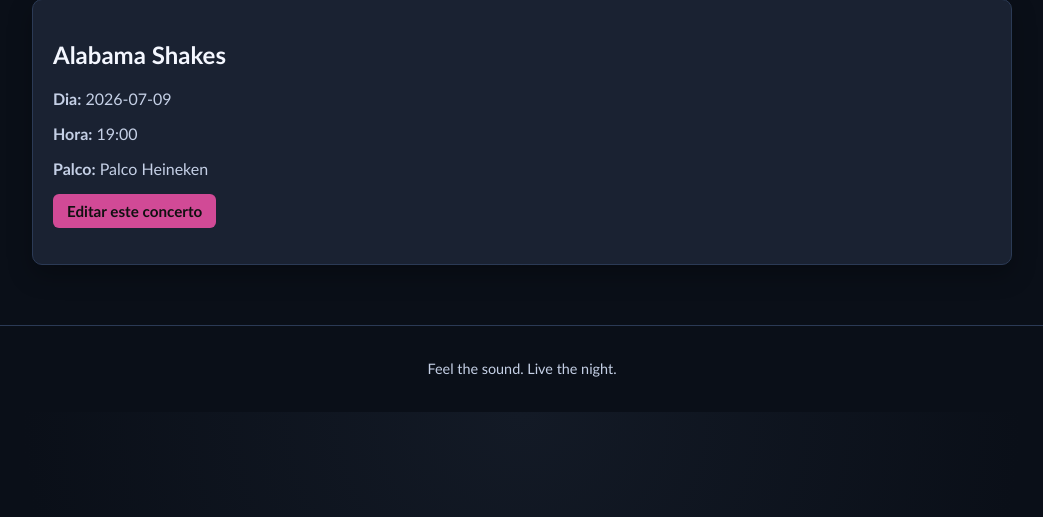
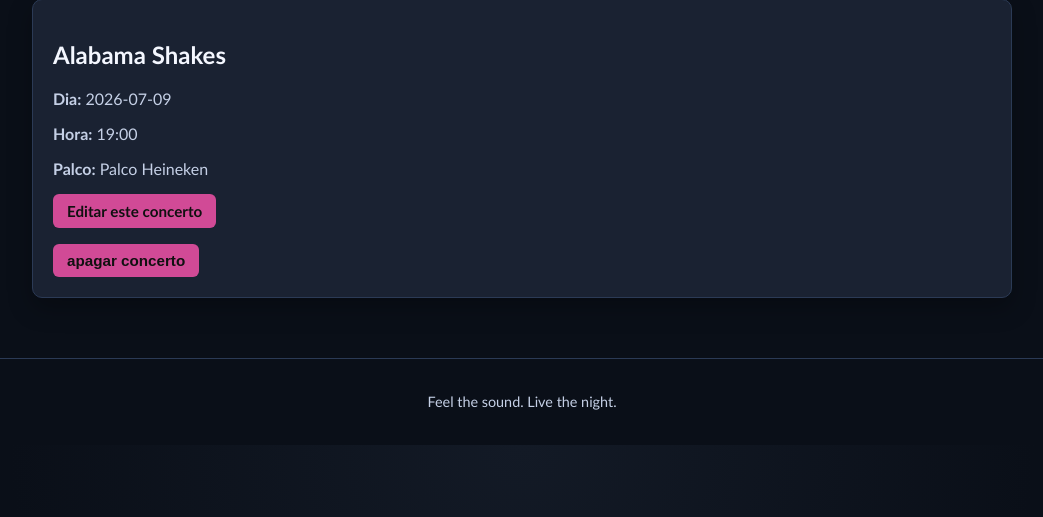
Before and after one commit to duarteverissimo-lusofona/festival-form-a22303434, a Django app: page /concertos/4/ in a window 1280 px wide. Shown: the part 231-748 px from the top of the page, without its empty margins (118-1161 px from the left). Run offline with Django 5.2, Linux system fonts and the light colour scheme; data comes from the database, SQL or seed files in the repository; both versions use the stored data as it was after the commit.

Commit message:
alteraçoes e correçoes ao festival app

```diff
--- a/festival/models.py
+++ b/festival/models.py
@@ -10,6 +10,7 @@
     nome = models.CharField(max_length=100)
     capacidade = models.PositiveIntegerField(default=0)
     imagem = models.ImageField(upload_to="palcos/", null=True, blank=True)
+    acessibilidade_mobilidade_reduzida = models.BooleanField(default=False)
 
     def __str__(self):
         return self.nome
--- a/festival/templates/festival/concerto.html
+++ b/festival/templates/festival/concerto.html
@@ -8,6 +8,10 @@
         <p><strong>Hora:</strong> {{ concerto.hora }}</p>
         <p><strong>Palco:</strong> {{ concerto.palco }}</p>
         <p><a href="{% url 'editar_concerto' concerto.id %}" class="btn">Editar este concerto</a></p>
+        <form method="post" action="{% url 'apagar_concerto' concerto.id %}">
+            {% csrf_token %}
+            <button type="submit" class="btn">apagar concerto</button>
+        </form>
     </article>
 
 
--- a/festival/templates/festival/editar_palco.html
+++ b/festival/templates/festival/editar_palco.html
@@ -9,7 +9,7 @@
         <p><img src="{{ palco.imagem.url }}" alt="Imagem do palco {{ palco.nome }}" style="max-width: 360px; width: 100%; border-radius: 8px; border: 1px solid #2b3a55;"></p>
     {% endif %}
 
-    <form method="post" enctype="multipart/form-data" style="display: grid; gap: 12px; max-width: 420px;">
+    <form method="post" style="display: grid; gap: 12px; max-width: 420px;">
         {% csrf_token %}
         {{ form.as_p }}
         <button type="submit" class="btn">Guardar</button>
--- a/festival/templates/festival/layout.html
+++ b/festival/templates/festival/layout.html
@@ -135,7 +135,7 @@
             <a href="{% url 'index' %}">Início</a>
             <a href="{% url 'dias' %}">Dias</a>
             <a href="{% url 'palcos' %}">Palcos</a>
-            <a href="">Criar concerto</a>
+            <a href="{% url 'criar_concerto' %}">Criar concerto</a>
         </nav>
     </header>
 
--- a/festival/templates/festival/palcos.html
+++ b/festival/templates/festival/palcos.html
@@ -5,9 +5,11 @@
 
 {% for palco in palcos %}
 <div style="display: flex; align-items: center; gap: 12px;">
-    <h2>{{ palco.nome }}</h2>
-    <a href="" class="btn">Editar palco</a>
+    <h2>{{ palco.nome }}{% if palco.acessibilidade_mobilidade_reduzida %} ♿{% endif %}</h2>
+    <a href="{% url 'editar_palco' palco.id %}" class="btn">Editar palco</a>
 </div>
+    <p><strong>Capacidade:</strong> {{ palco.capacidade }} pessoas</p>
+    <p><strong>Total de concertos agendados:</strong> {{ palco.total_concertos }}</p>
 
     {% if palco.imagem %}
         <p><img src="{{ palco.imagem.url }}" alt="Imagem do palco {{ palco.nome }}" style="max-width: 320px; width: 100%; border-radius: 8px; border: 1px solid #2b3a55;"></p>
--- a/festival/urls.py
+++ b/festival/urls.py
@@ -5,6 +5,9 @@
     path('', views.index_view, name='index'),
     path('dias/', views.dias_view, name='dias'),
     path('palcos/', views.palcos_view, name='palcos'),
+    path('palcos/<int:palco_id>/editar/', views.editar_palco_view, name='editar_palco'),
+    path('concertos/criar/', views.criar_concerto_view, name='criar_concerto'),
     path('concertos/<int:concerto_id>/', views.concerto_view, name='concerto'),
     path('concertos/<int:concerto_id>/editar/', views.editar_concerto_view, name='editar_concerto'),
+    path('concertos/<int:concerto_id>/apagar/', views.apagar_concerto_view, name='apagar_concerto'),
 ]
--- a/festival/views.py
+++ b/festival/views.py
@@ -1,4 +1,7 @@
+from django.db.models import Count
 from django.shortcuts import get_object_or_404, redirect, render
+from django.views.decorators.http import require_POST
+
 from .models import Dia, Palco, Concerto
 from .forms import ConcertoForm, PalcoForm
 
@@ -7,7 +10,7 @@
     return render(request, 'festival/index.html')
 
 def dias_view(request):
-    dias = Dia.objects.all()
+    dias = Dia.objects.order_by("data")
 
     context = {'dias': dias}
 
@@ -15,7 +18,7 @@
 
 
 def palcos_view(request):
-    palcos = Palco.objects.all()
+    palcos = Palco.objects.annotate(total_concertos=Count("concertos"))
 
     context = {'palcos': palcos}
 
@@ -23,7 +26,7 @@
 
 
 def concerto_view(request, concerto_id):
-    concerto = Concerto.objects.get(id=concerto_id)
+    concerto = get_object_or_404(Concerto, id=concerto_id)
 
     context = {'concerto': concerto}
 
@@ -47,3 +50,44 @@
     }
 
     return render(request, 'festival/editar_concerto.html', context)
+
+
+def criar_concerto_view(request):
+    if request.method == 'POST':
+        form = ConcertoForm(request.POST)
+        if form.is_valid():
+            concerto = form.save()
+            return redirect('concerto', concerto_id=concerto.id)
+    else:
+        form = ConcertoForm()
+
+    context = {'form': form}
+
+    return render(request, 'festival/criar_concerto.html', context)
+
+
+@require_POST
+def apagar_concerto_view(request, concerto_id):
+    concerto = get_object_or_404(Concerto, id=concerto_id)
+    concerto.delete()
+
+    return redirect('dias')
+
+
+def editar_palco_view(request, palco_id):
+    palco = get_object_or_404(Palco, id=palco_id)
+
+    if request.method == 'POST':
+        form = PalcoForm(request.POST, instance=palco)
+        if form.is_valid():
+            form.save()
+            return redirect('palcos')
+    else:
+        form = PalcoForm(instance=palco)
+
+    context = {
+        'palco': palco,
+        'form': form,
+    }
+
+    return render(request, 'festival/editar_palco.html', context)
```
Also changed, not shown: festival/forms.py (+5 -2 lines), festival/templates/festival/criar_concerto.html (added, +13 -0 lines), README.md, db.sqlite3, festival/migrations/0011_palco_acessibilidade_mobilidade_reduzida.py (added).
